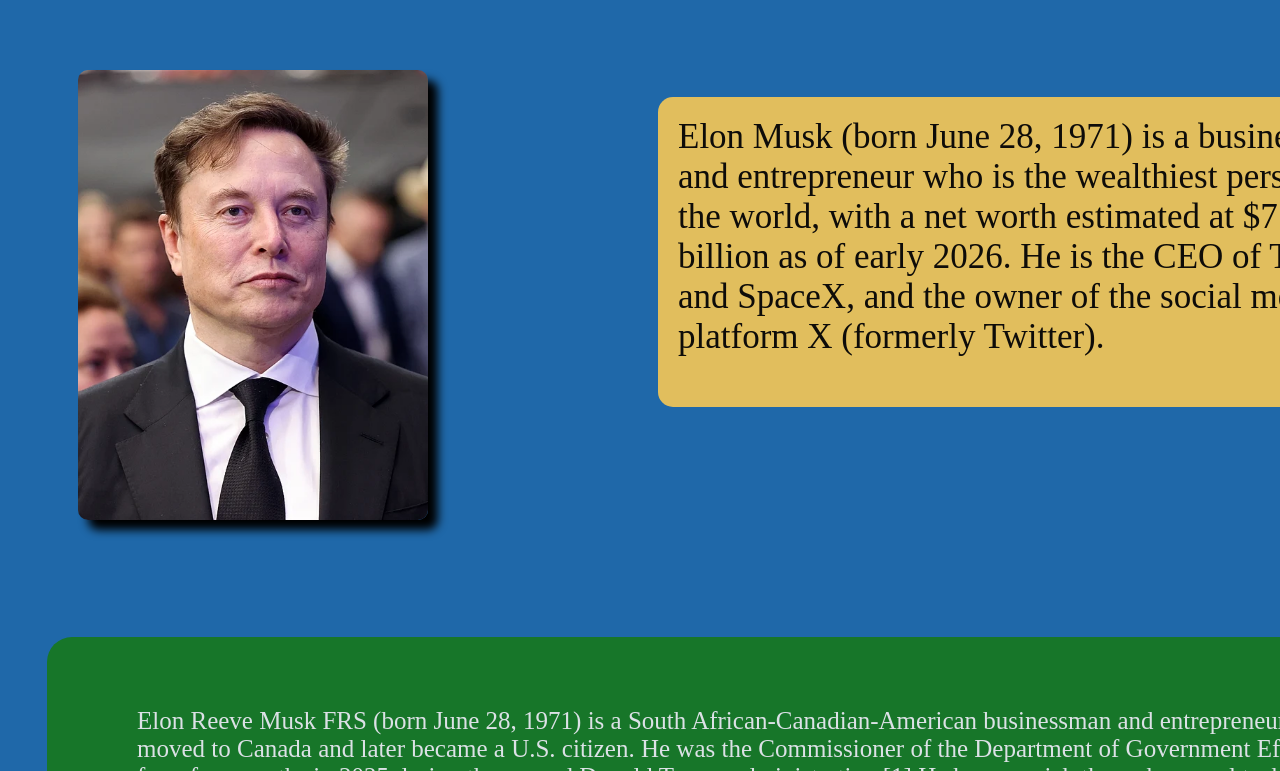
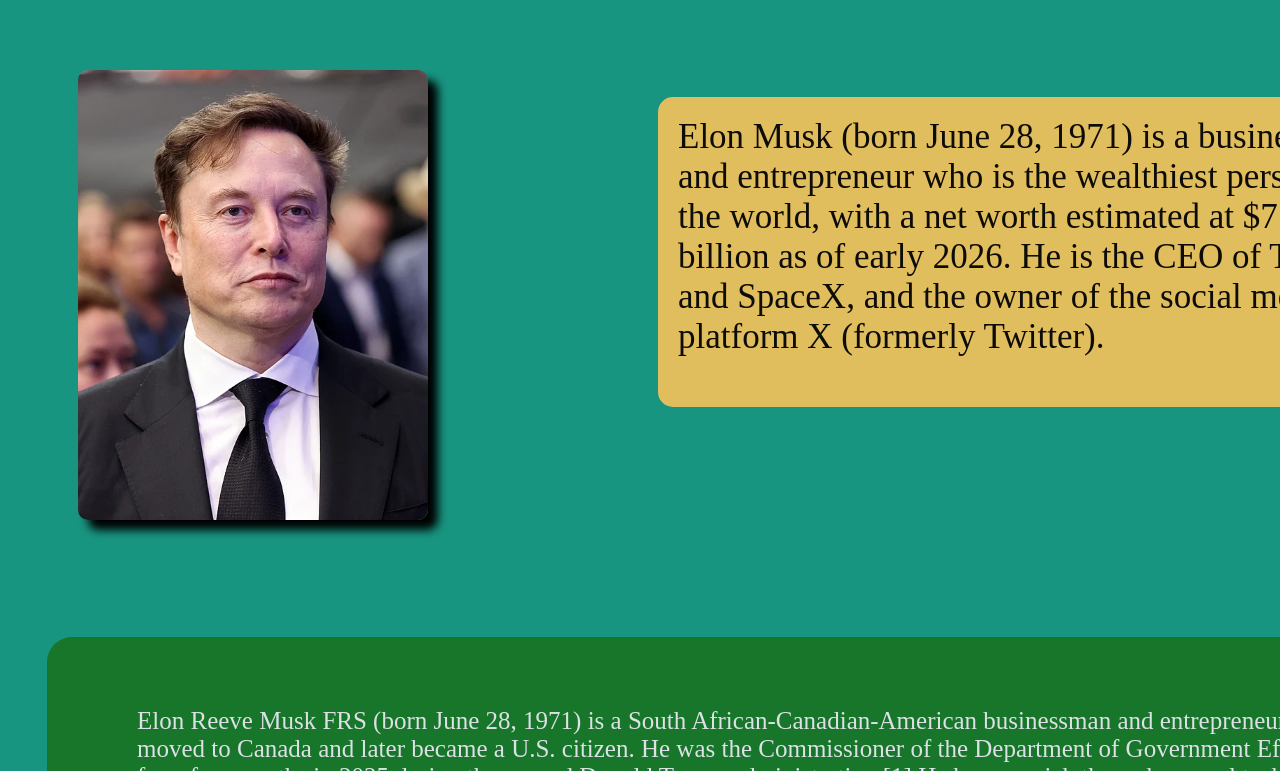
Before and after one commit to darshandoifode05-eng/1stWebPage, a plain HTML site: page index.html in a window 1280 px wide. Shown: the part 140-911 px from the top of the page. Drawn offline with Linux system fonts and the light colour scheme.

Commit message:
Update index.html

```diff
--- a/index.html
+++ b/index.html
@@ -7,7 +7,7 @@
     <title>DarshanDoifode.site</title>
     <style>
         .b {
-            background-color: rgba(26, 101, 167, 0.975);
+            background-color: rgba(19, 147, 126, 0.975);
         }
 
         .head {
```
